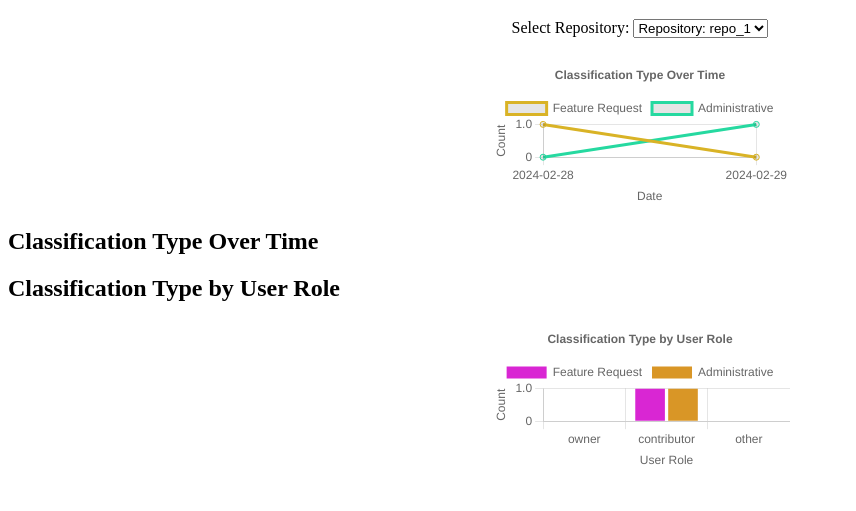
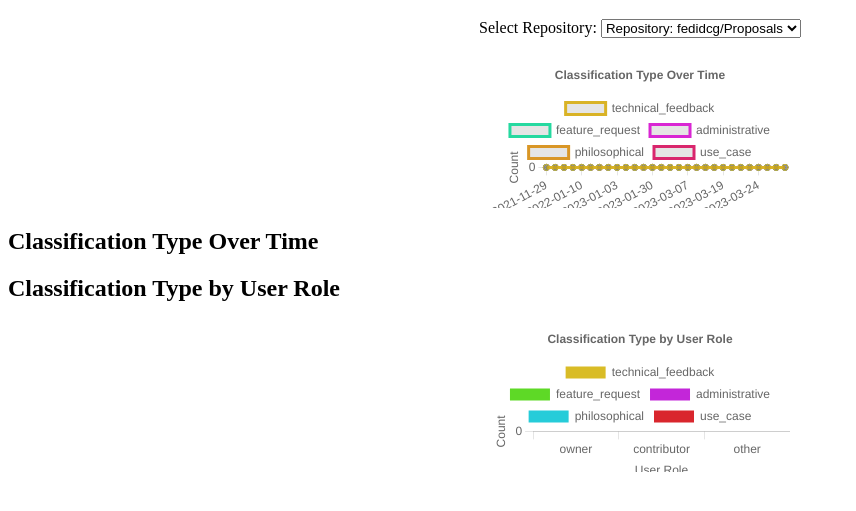
Before and after one commit to EmLauber-MIT/GithubCommentClassifications, a website: page index.html in a window 1280 px wide. Shown: the part 61-572 px from the top of the page, without its empty margins (0-856 px from the left). Drawn offline with nearby package versions, Linux system fonts and the light colour scheme.

Commit message:
forgot to save index

```diff
--- a/index.html
+++ b/index.html
@@ -35,35 +35,9 @@
   <canvas id="classificationByUserRole"></canvas>
 
   <script>
-    // Real data (replace or dynamically load if needed)
-    const comments = [
-      {
-        "id": 1969302782,
-        "repository_id": "repo_1",
-        "created_at": "2024-02-28T16:01:48Z",
-        "classification": "Feature Request",
-        "is_owner": false,
-        "is_contributor": true
-      },
-      {
-        "id": 1969205691,
-        "repository_id": "repo_2",
-        "created_at": "2024-02-28T15:16:43Z",
-        "classification": "Technical Feedback",
-        "is_owner": true,
-        "is_contributor": false
-      },
-      {
-        "id": 2095746946,
-        "repository_id": "repo_1",
-        "created_at": "2024-02-29T13:45:20Z",
-        "classification": "Administrative",
-        "is_owner": false,
-        "is_contributor": true
-      }
-      // Add more comments here...
-    ];
-
+    fetch('Proposals_classified_comments.json')
+      .then(response => response.json())
+      .then(comments => {
         // Get unique repository IDs
         const repositoryIds = [...new Set(comments.map(comment => comment.repository_id))];
 
@@ -190,6 +164,8 @@
         // Initial render for the first repository
         repoDropdown.value = repositoryIds[0];
         renderCharts(comments.filter(comment => comment.repository_id === repositoryIds[0]));
+      })
+      .catch(error => console.error('Error loading comments:', error));
   </script>
 </body>
 </html>
```
Lines whose indentation alone changed are shown as unchanged.
